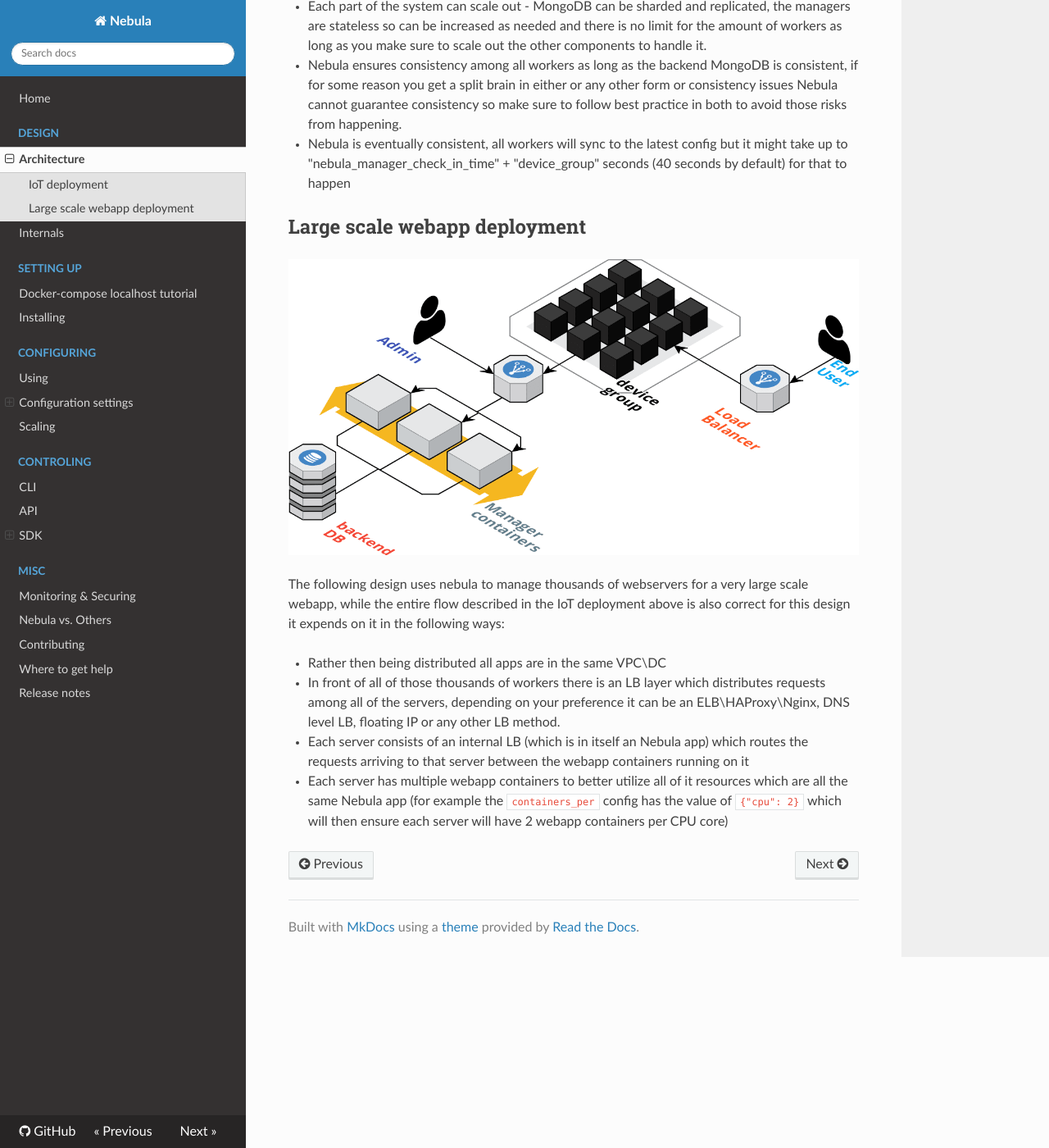
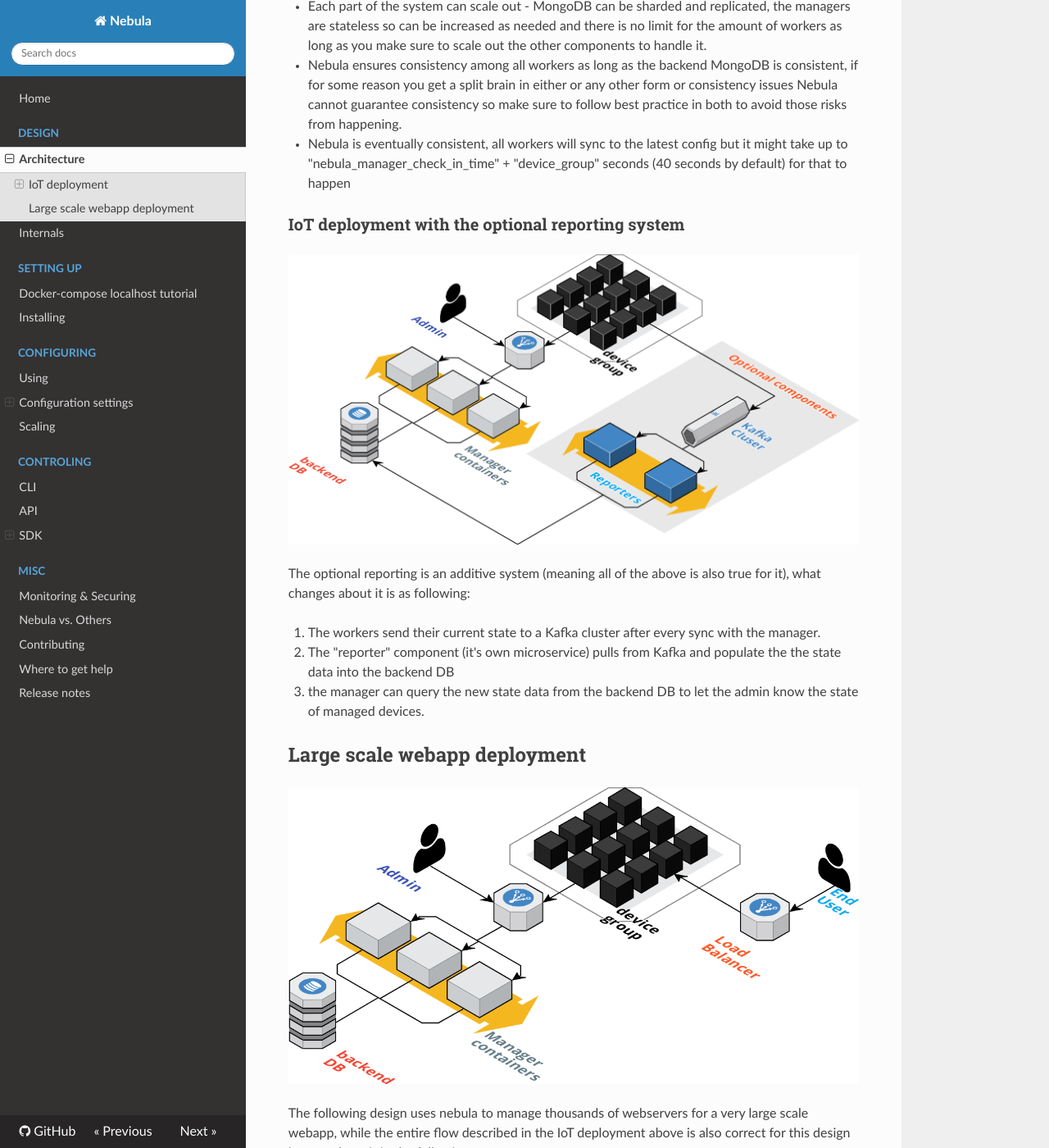
Before and after one commit to nebula-orchestrator/docs, an MkDocs documentation site: the page built from docs/architecture.md, in a window 1280 px wide and 1400 px high, scrolled down 1638 px. Shown: the whole window at 82% size. Built offline with MkDocs 1.6.1, drawn with Linux system fonts in a browser that asks for light colours; nearby versions of some CDN libraries; old or Windows-style settings are respelled for this version of MkDocs.

```diff
--- a/docs/architecture.md
+++ b/docs/architecture.md
@@ -28,6 +28,16 @@
 * Nebula ensures consistency among all workers as long as the backend MongoDB is consistent, if for some reason you get a split brain in either or any other form or consistency issues Nebula cannot guarantee consistency so make sure to follow best practice in both to avoid those risks from happening.
 * Nebula is eventually consistent, all workers will sync to the latest config but it might take up to "nebula_manager_check_in_time" + "device_group" seconds (40 seconds by default) for that to happen
 
+### IoT deployment with the optional reporting system
+
+![example nebula architecture](../pictures/nebula%20v2%20-%20iot%20-%20optional%20reporter.png "example nebula architecture")
+
+The optional reporting is an additive system (meaning all of the above is also true for it), what changes about it is as following:
+
+1. The workers send their current state to a Kafka cluster after every sync with the manager.
+2. The "reporter" component (it's own microservice) pulls from Kafka and populate the the state data into the backend DB
+3. the manager can query the new state data from the backend DB to let the admin know the state of managed devices.
+
 ## Large scale webapp deployment
 
 ![example nebula architecture](../pictures/cloudcraft%20-%20nebula.png "example nebula architecture")
```
Also changed, not shown: docs/api.md (+1 -0 lines).
